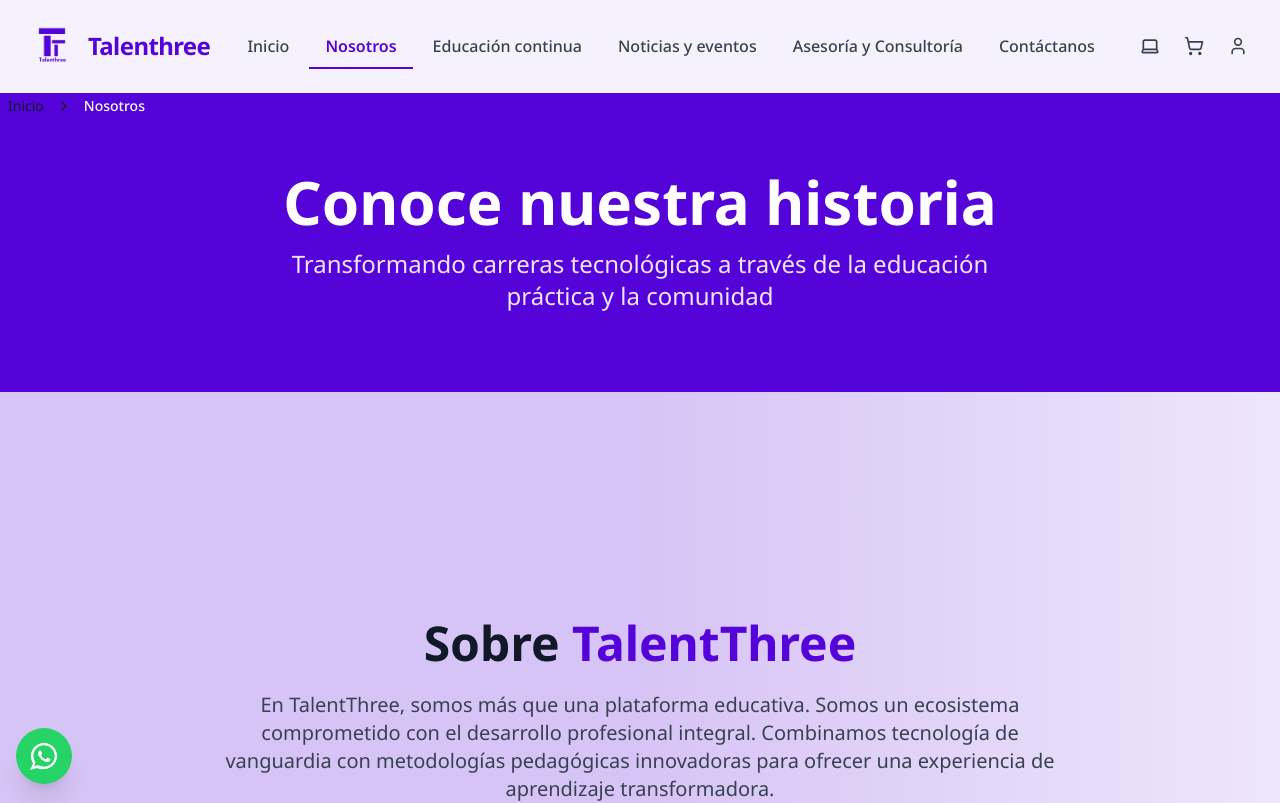
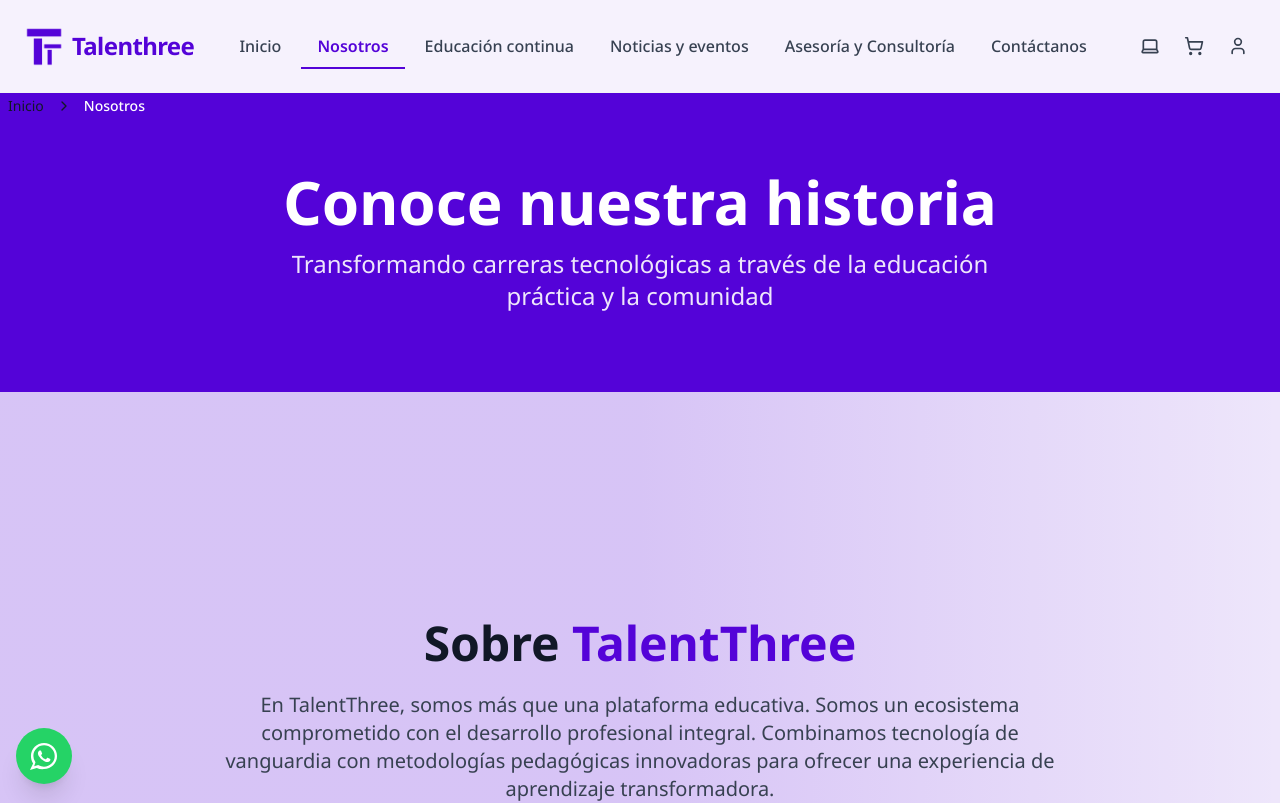
Before and after one commit to FabritcioPS15/Talenthree_2, a React (Vite) app: page /nosotros in a window 1280 px wide. Shown: the top 803 px of the page. Built offline with nearby package versions, Linux system fonts and the light colour scheme.

Commit message:
cambios de logos

```diff
--- a/src/components/layout/Footer.tsx
+++ b/src/components/layout/Footer.tsx
@@ -2,7 +2,7 @@ import React from 'react';
 import { NavLink } from 'react-router-dom';
 import { Mail, Phone, MapPin, Facebook, Twitter, Instagram, Linkedin, Check } from 'lucide-react';
 import { motion } from 'framer-motion';
-import Logo from '../../medios/logo.png';
+import Logo from '../../medios/ttlogo.png';
 
 
 const Footer: React.FC = () => {
@@ -63,7 +63,7 @@ const Footer: React.FC = () => {
 <img
   src={Logo}
   alt="TALENTHREE"
-  className="h-14 w-14 filter invert brightness-0"
+  className="h-8 w-8 filter invert brightness-0 mr-2 -mt-2"
 />
 
               </motion.div>
--- a/src/components/layout/Header.tsx
+++ b/src/components/layout/Header.tsx
@@ -5,7 +5,7 @@ import { motion, AnimatePresence } from 'framer-motion';
 import { useTheme } from '../../contexts/ThemeContext';
 import { useAuth } from '../../contexts/AuthContext';
 import { useCart } from '../../contexts/CartContext';
-import Logo from '../../medios/logo.png';
+import Logo from '../../medios/ttlogo.png';
 import '@fontsource/noto-sans/400.css';
 import '@fontsource/noto-sans/500.css';
 import '@fontsource/noto-sans/600.css';
@@ -165,7 +165,7 @@ const Header: React.FC = () => {
       <img
   src={Logo}
   alt="Logo Talenthree"
-        className="h-14 w-14 object-contain"
+        className="h-10 w-10 object-contain"
       />
       <span className="ml-2 text-2xl font-bold tracking-tight">Talenthree</span>
     </div>
--- a/src/pages/HomePage.tsx
+++ b/src/pages/HomePage.tsx
@@ -1,12 +1,12 @@
 import React, { useState } from 'react';
 import { Link } from 'react-router-dom';
-import { Calendar, Award, ChevronRight, PlayCircle, X, Sparkles, Users, BrainCircuit, Handshake, Crown, GraduationCap} from 'lucide-react';
+import { Calendar, Award, ChevronRight, PlayCircle, X, Sparkles, Users, BrainCircuit, Handshake, Crown, GraduationCap,TrendingUp} from 'lucide-react';
 import { motion } from 'framer-motion';
 import CourseCard from '../components/ui/CourseCard';
 import EventCard from '../components/ui/EventCard';
 import AnimatedNumber from '../components/ui/AnimatedNumber'; // Asegúrate de crear este componente
 import CompanyCarousel from '../components/ui/CompanyCarousel';
-import { courses, events, instructors } from '../data/mockData';
+import { courses, events} from '../data/mockData';
 import Logoinicio from './../medios/inicioicon.png';
 
 const containerVariants = {
@@ -376,7 +376,7 @@ Hemos impulsado la evolución del talento y la gestión en organizaciones líder
                   { icon: Users, text: "Acceso a comunidad privada" },
                   { icon: Calendar, text: "Eventos mensuales online" },
                   { icon: Award, text: "Descuentos en certificaciones" },
-                  { icon: Award, text: "Orientación y acompañamiento profesional" },
+                  { icon: TrendingUp, text: "Orientación y acompañamiento profesional" },
                   { icon: GraduationCap, text: "Networking de Alto Valor" }
                 ].map((benefit, index) => (
                   <li key={index} className="flex items-center gap-4">
```
Also changed, not shown: src/medios/ttlogo.png (added).
